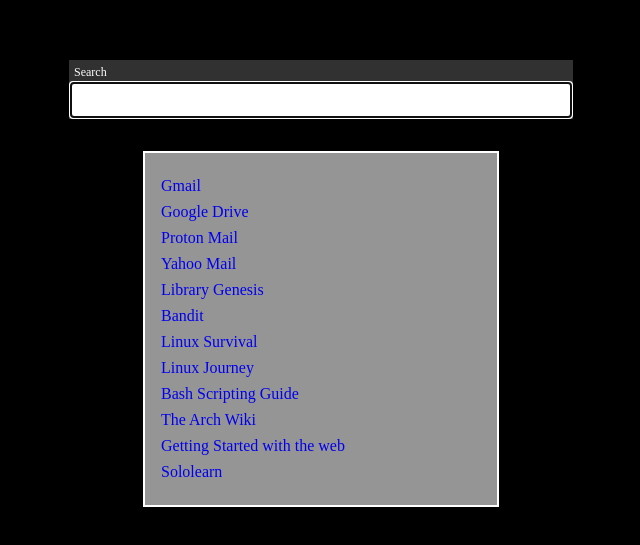
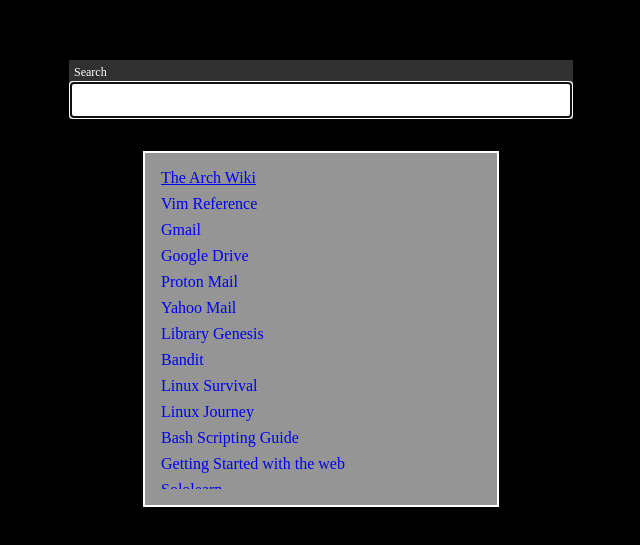
Before and after one commit to Mcube728/Archer, a plain HTML site: page startpage/index.html in a window 1280 px wide. Shown: the part 101-646 px from the top of the page, without its empty margins (319-959 px from the left). Drawn offline with Linux system fonts and the light colour scheme.

Commit message:
Add files via upload

```diff
--- a/startpage/index.html
+++ b/startpage/index.html
@@ -23,6 +23,8 @@
 		<div class="links-container"><!--container for all the categories of links(social, media, news etc)-->
 			<div class="link-set"><!--The set of links-->
 				<div class="link-inner-container">
+                    <a class-"link" href="https://wiki.archlinux.org/">The Arch Wiki</a>
+                    <a class="link" href="https://vim.rtorr.com/">Vim Reference</a>
 					<a class="link" href="https://mail.google.com">Gmail</a>
 					<a class="link" href="https://drive.google.com">Google Drive</a>
 					<a class="link" href="https://mail.protonmail.com/inbox">Proton Mail</a>
@@ -32,7 +34,6 @@
 					<a class="link" href="https://linuxsurvival.com/">Linux Survival</a>
 					<a class="link" href="https://linuxjourney.com">Linux Journey</a>
 					<a class="link" href="https://guide.bash.academy">Bash Scripting Guide</a>
-					<a class="link" href="https://wiki.archlinux.org/">The Arch Wiki</a>
 					<a class="link" href="https://developer.mozilla.org/en-US/docs/Learn/Getting_started_with_the_web">Getting Started with the web</a>
 					<a class="link" href="https://www.sololearn.com/">Sololearn</a>
 					<a class="link" href="https://ocw.mit.edu/">MIT OpenCourseware
```
Also changed, not shown: 4 other files.
